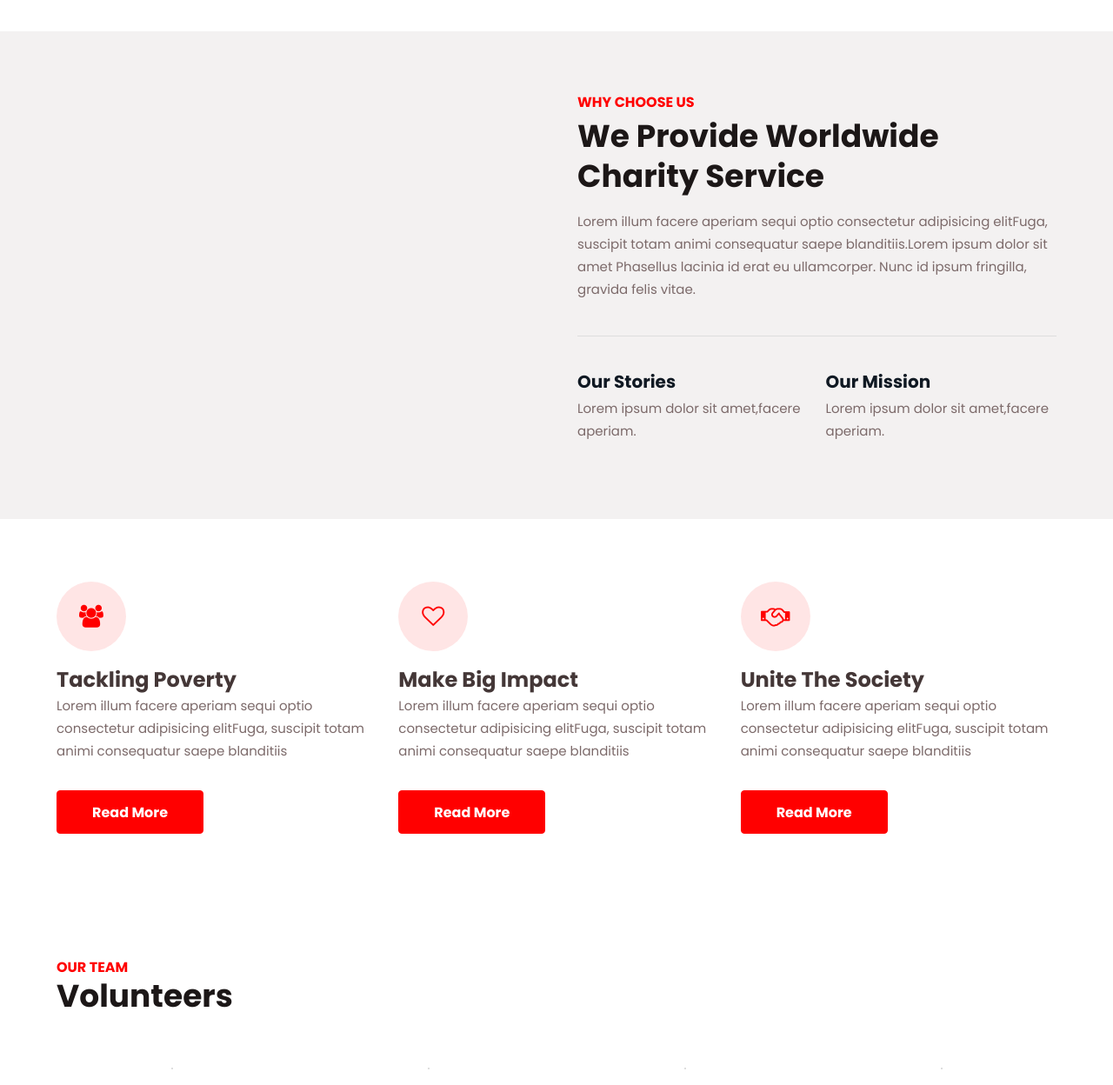
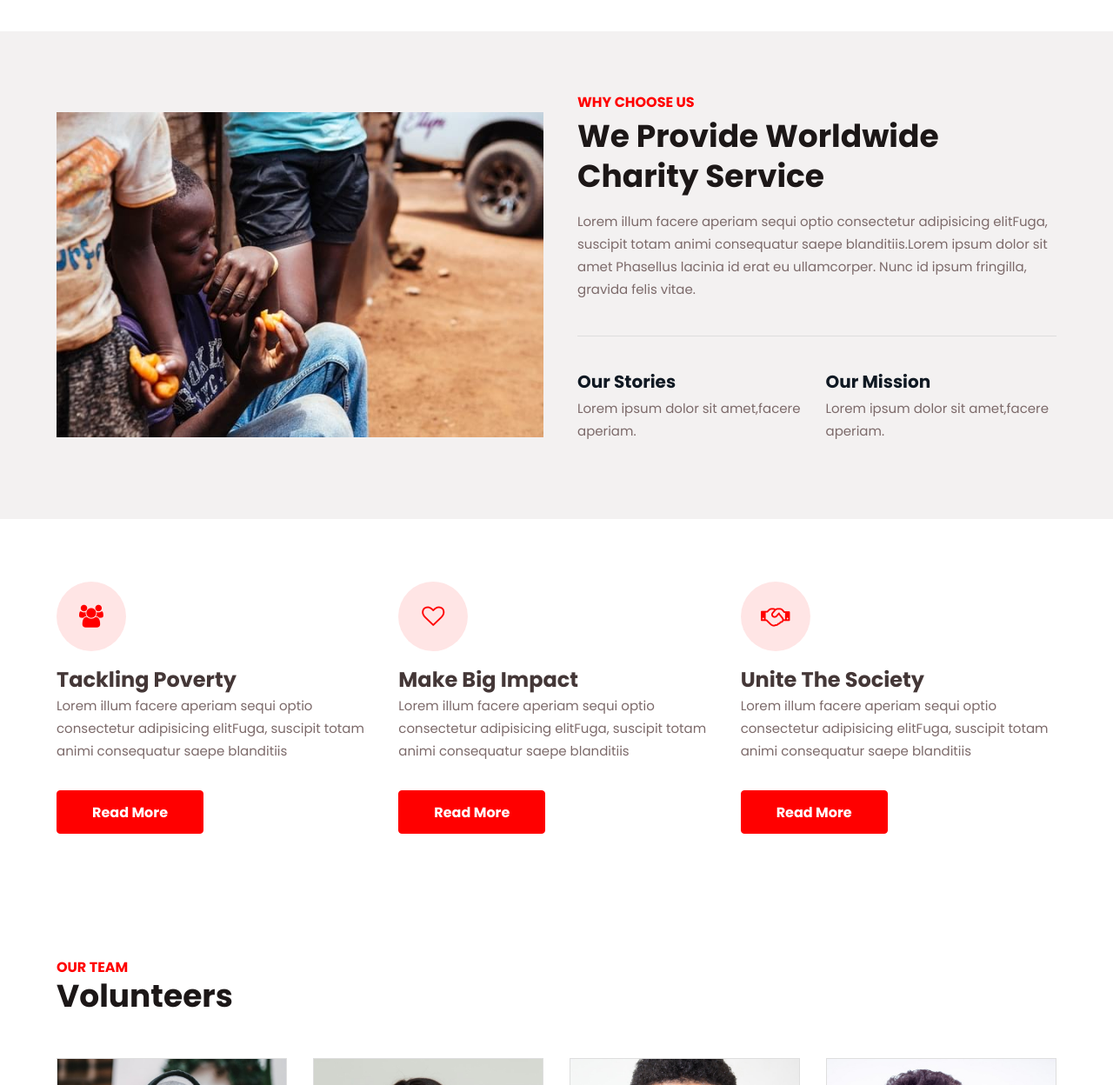
Before and after one commit to prashant0932/Project, a plain HTML site: page about.html in a window 1280 px wide. Shown: the part 1070-2318 px from the top of the page at 87% size. Drawn offline with Linux system fonts and the light colour scheme; files whose address does not match are found by name.

Commit message:
Update about.html

```diff
--- a/about.html
+++ b/about.html
@@ -94,7 +94,7 @@
 						<a href="about.html" class="btn btn-style btn-primary mt-4">Read More</a>
 					</div>
 					<div class="col-lg-6 mt-5 pl-lg-4">
-						<img src="assets" alt="" class="img-fluid">
+						<img src="assets/images/ab" alt="" class="img-fluid">
 					</div>
 
 
@@ -110,7 +110,7 @@
 				<div class="content-info-in row">
 
 					<div class="content-right col-lg-6">
-						<img src="assets1/images/ab.jpg" class="img-fluid" alt="">
+						<img src="assets/images/ab.jpg" class="img-fluid" alt="">
 					</div>
 					<div class="content-left col-lg-6  pl-lg-4">
 						<h6 class="sub-title">
@@ -200,7 +200,7 @@
 			<div class="row inner-sec-w3layouts-w3pvt-lauinfo">
 				<div class="col-md-3 col-6">
 					<div class="team-grids text-center">
-						<img src="assets1/images/team1.jpg" class="img-fluid" alt="">
+						<img src="assets/images/team1.jpg" class="img-fluid" alt="">
 						<div class="team-info">
 							<div class="caption">
 								<h4>Dan Jones</h4>
@@ -220,7 +220,7 @@
 				</div>
 				<div class="col-md-3 col-6">
 					<div class="team-grids text-center">
-						<img src="assets1/images/team2.jpg" class="img-fluid" alt="">
+						<img src="assets/images/team2.jpg" class="img-fluid" alt="">
 						<div class="team-info">
 							<div class="caption">
 								<h4>Zara Conner</h4>
@@ -239,7 +239,7 @@
 				</div>
 				<div class="col-md-3 col-6 mt-md-0 mt-4">
 					<div class="team-grids text-center">
-						<img src="assets1/images/team3.jpg" class="img-fluid" alt="">
+						<img src="assets/images/team3.jpg" class="img-fluid" alt="">
 						<div class="team-info">
 							<div class="caption">
 								<h4>John Chater</h4>
@@ -258,7 +258,7 @@
 				</div>
 				<div class="col-md-3 col-6 mt-md-0 mt-4">
 					<div class="team-grids text-center">
-						<img src="assets1/images/team4.jpg" class="img-fluid" alt="">
+						<img src="assets/images/team4.jpg" class="img-fluid" alt="">
 						<div class="team-info">
 							<div class="caption">
 								<h4>June Smith</h4>
```
